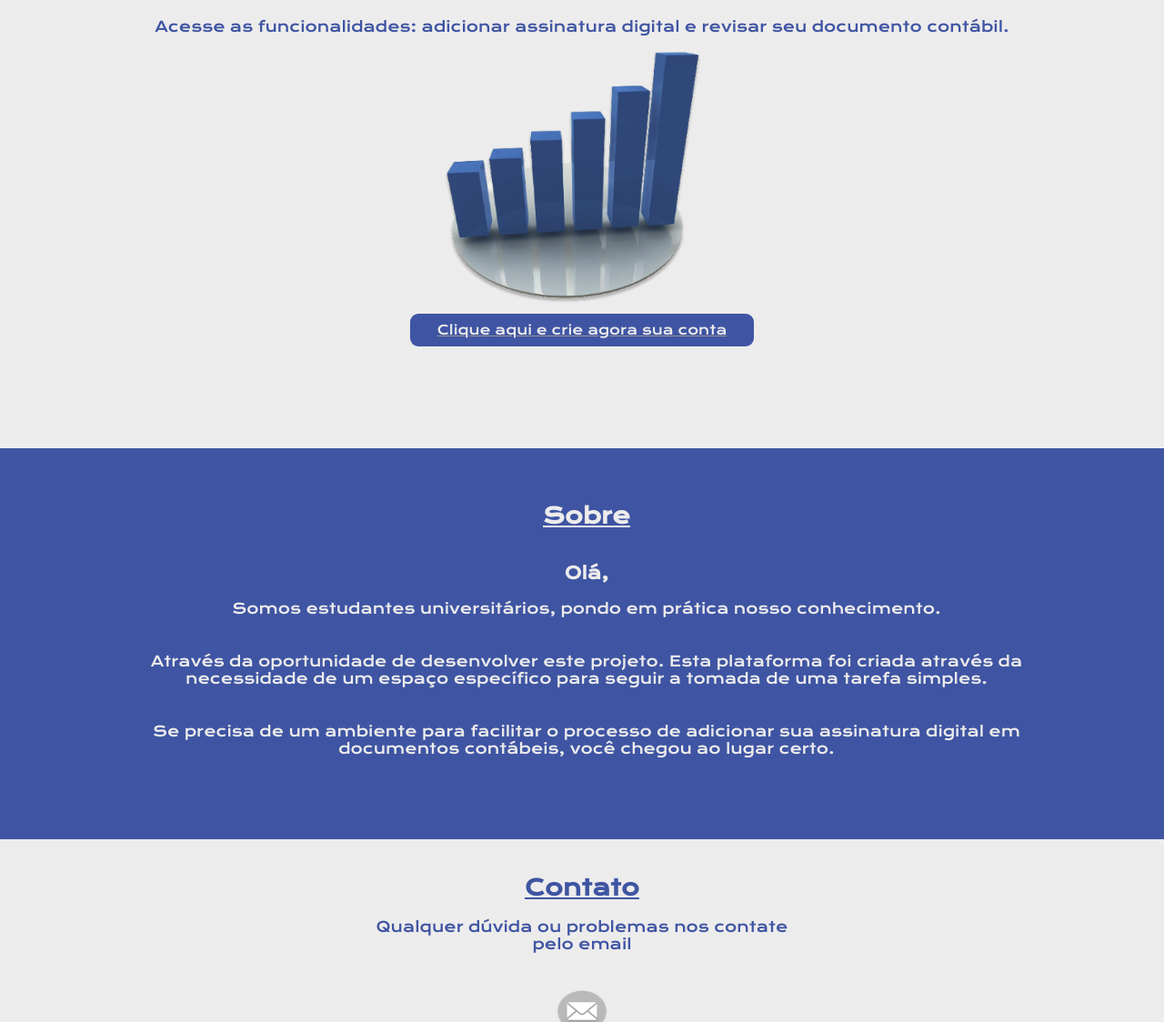
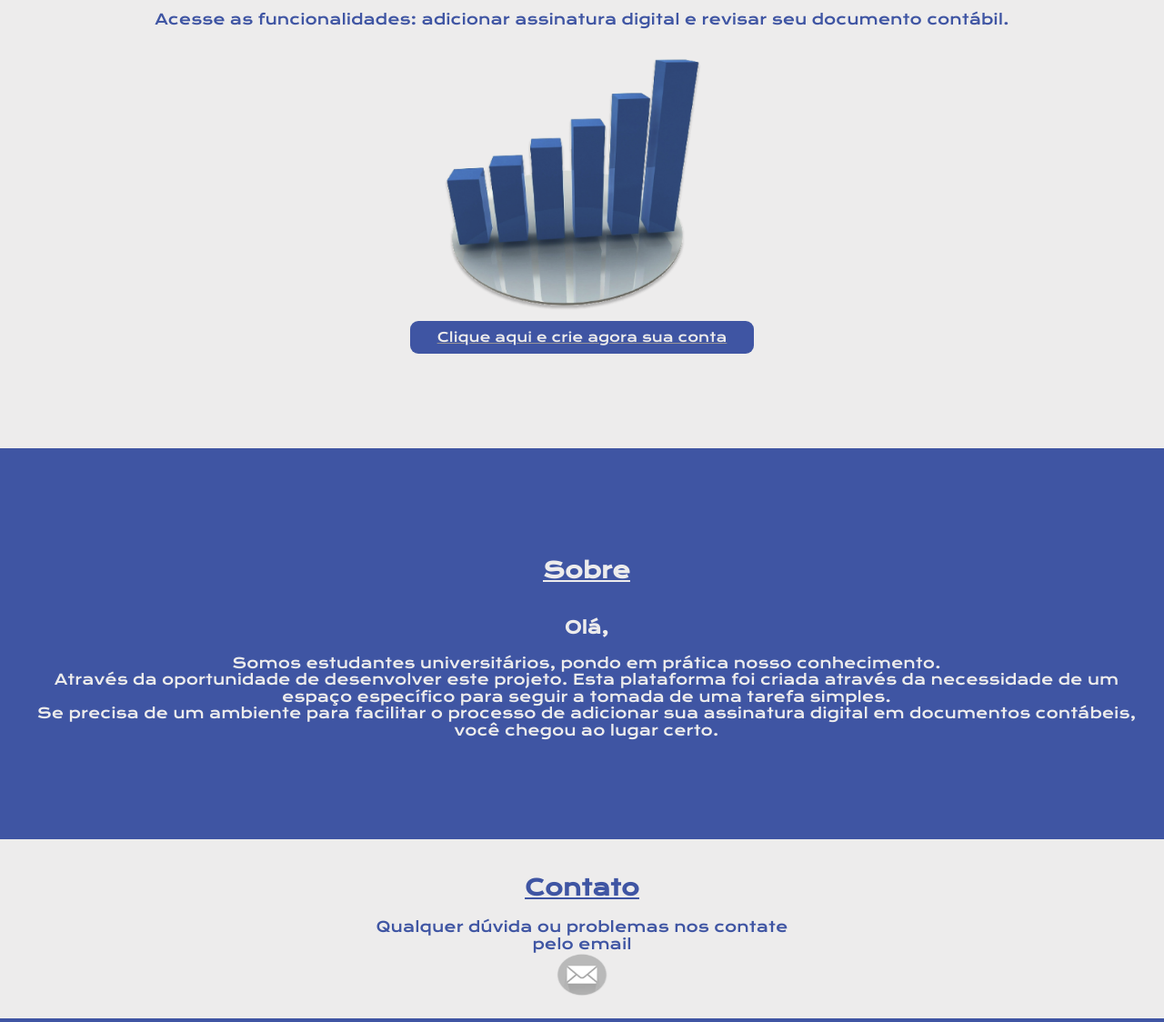
Before and after one commit to ProjetoRM/ProjetoSIMP, a website: page src/front/index.html in a window 1280 px wide. Shown: the part 274-1398 px from the top of the page at 91% size. Drawn offline with nearby package versions, Linux system fonts and the light colour scheme.

Commit message:
modificado

```diff
--- a/src/front/css/style.css
+++ b/src/front/css/style.css
@@ -105,7 +105,7 @@ header h1{
     border-radius: 9px;
 }
 
-header p1{
+header p {
 
     margin-bottom: 2em;
 }
@@ -135,7 +135,7 @@ header p1{
 
 }
 
-#sobre p1, p2, p3 {
+#sobre p {
 
     margin-bottom: 2.5em;
     max-width: 1000px;
@@ -158,7 +158,7 @@ header p1{
     color: #3F55A3;
 }
 
-#contato p4 {
+#contato p {
     text-align: center;
     margin-bottom: 2.5em;
     max-width: 1000px;
@@ -219,7 +219,7 @@ header p1{
     font-size: 11pt;
 }
 
-#form nav p4, p5, p6, p7, p8, p9 {
+#form nav p{
     display: flex;
     flex-direction: column;
     color: #3F55A3;
--- a/src/front/index.html
+++ b/src/front/index.html
@@ -31,8 +31,8 @@
     <section id="sobre">
         <h2>Sobre</h2>
         <h3>Olá,</h3>
-        <p1>Somos estudantes universitários, pondo em prática nosso conhecimento.
-        </p1>
+        <p6>Somos estudantes universitários, pondo em prática nosso conhecimento.
+        </p6>
 
         <p2>Através da oportunidade de desenvolver este projeto. Esta plataforma foi criada através da necessidade de um espaço específico para seguir a tomada de uma tarefa simples. </p2>
 
```
